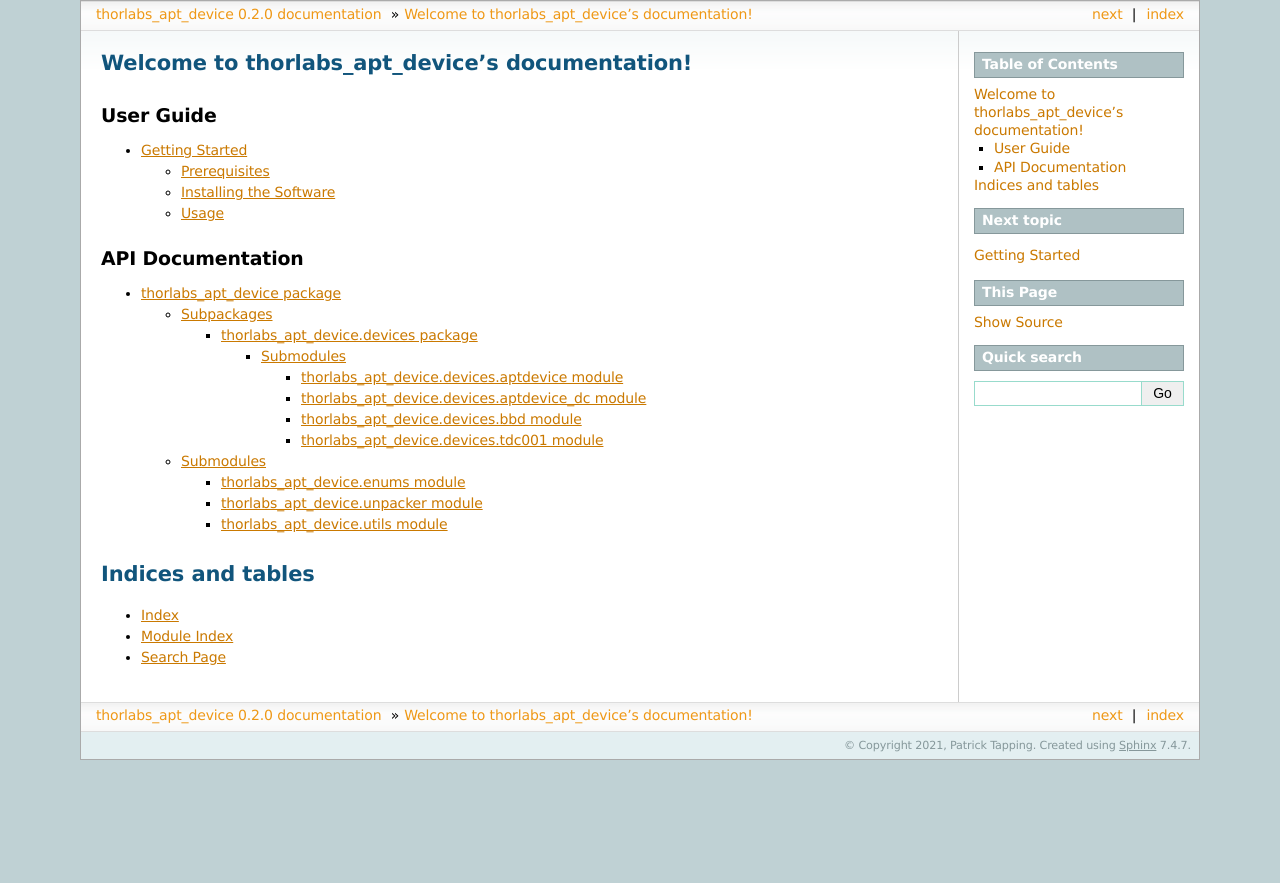
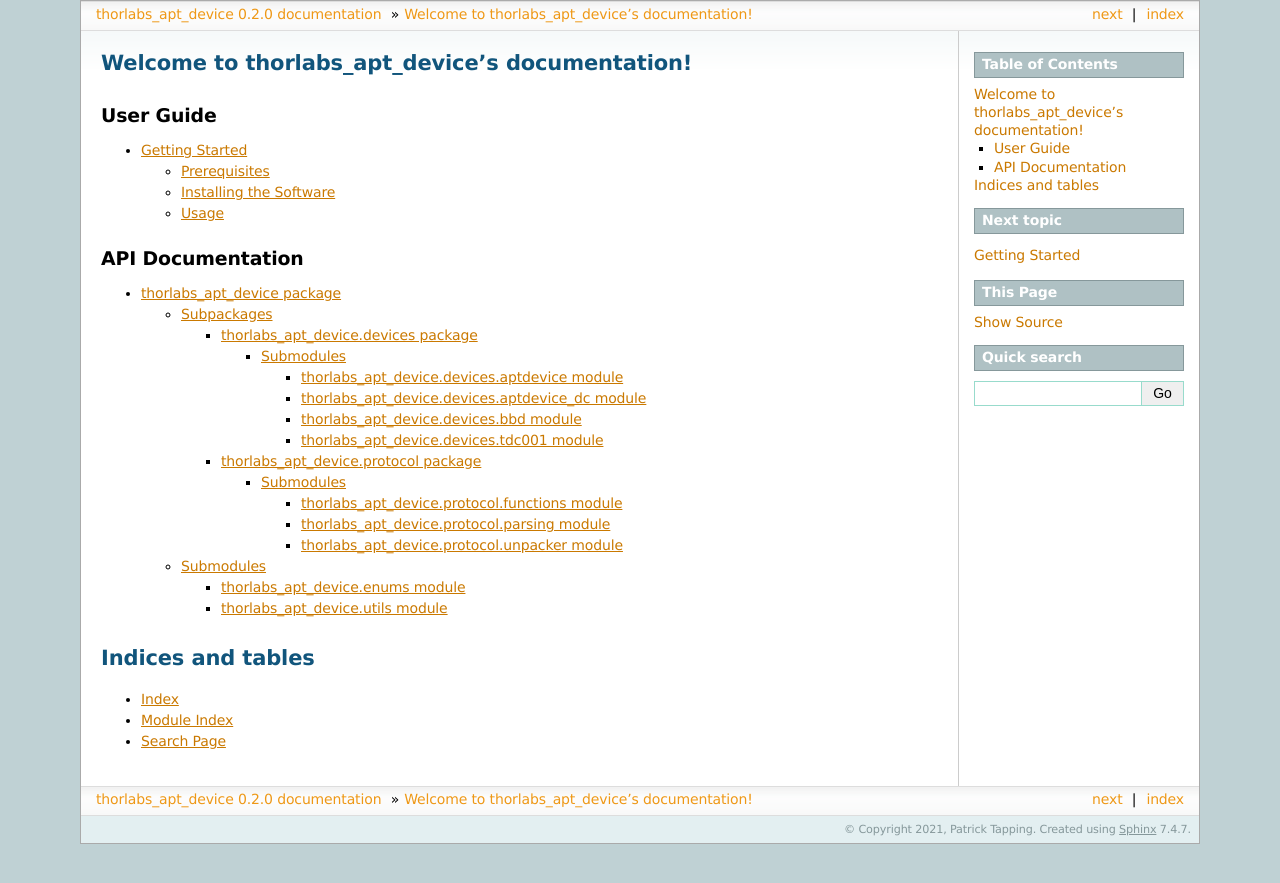
Before and after one commit to POSICS-II/thorlabs-apt-device, a Sphinx documentation site: the page built from doc/source/index.rst, in a window 1280 px wide. Shown: the top 883 px of the page. Built offline with Sphinx 7.4.7, drawn with Linux system fonts in a browser that asks for light colours.

```diff
--- /dev/null
+++ b/doc/source/api/thorlabs_apt_device.protocol.functions.rst
@@ -0,0 +1,7 @@
+thorlabs\_apt\_device.protocol.functions module
+===============================================
+
+.. automodule:: thorlabs_apt_device.protocol.functions
+   :members:
+   :undoc-members:
+   :show-inheritance:
--- /dev/null
+++ b/doc/source/api/thorlabs_apt_device.protocol.parsing.rst
@@ -0,0 +1,7 @@
+thorlabs\_apt\_device.protocol.parsing module
+=============================================
+
+.. automodule:: thorlabs_apt_device.protocol.parsing
+   :members:
+   :undoc-members:
+   :show-inheritance:
--- /dev/null
+++ b/doc/source/api/thorlabs_apt_device.protocol.rst
@@ -0,0 +1,17 @@
+thorlabs\_apt\_device.protocol package
+======================================
+
+.. automodule:: thorlabs_apt_device.protocol
+   :members:
+   :undoc-members:
+   :show-inheritance:
+
+Submodules
+----------
+
+.. toctree::
+   :maxdepth: 4
+
+   thorlabs_apt_device.protocol.functions
+   thorlabs_apt_device.protocol.parsing
+   thorlabs_apt_device.protocol.unpacker
--- /dev/null
+++ b/doc/source/api/thorlabs_apt_device.protocol.unpacker.rst
@@ -0,0 +1,7 @@
+thorlabs\_apt\_device.protocol.unpacker module
+==============================================
+
+.. automodule:: thorlabs_apt_device.protocol.unpacker
+   :members:
+   :undoc-members:
+   :show-inheritance:
--- a/doc/source/api/thorlabs_apt_device.rst
+++ b/doc/source/api/thorlabs_apt_device.rst
@@ -13,6 +13,7 @@ Subpackages
    :maxdepth: 4
 
    thorlabs_apt_device.devices
+   thorlabs_apt_device.protocol
 
 Submodules
 ----------
```
Also changed, not shown: other parts of doc/source/api/thorlabs_apt_device.rst (+0 -1 lines), doc/source/api/thorlabs_apt_device.unpacker.rst (deleted, +0 -7 lines).
